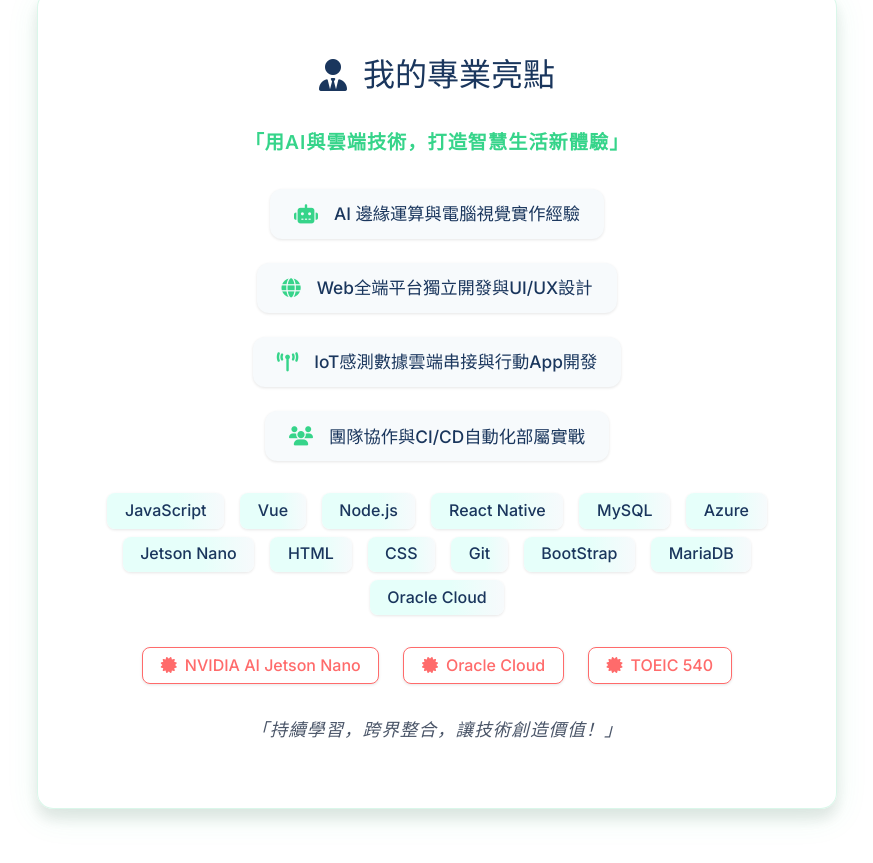
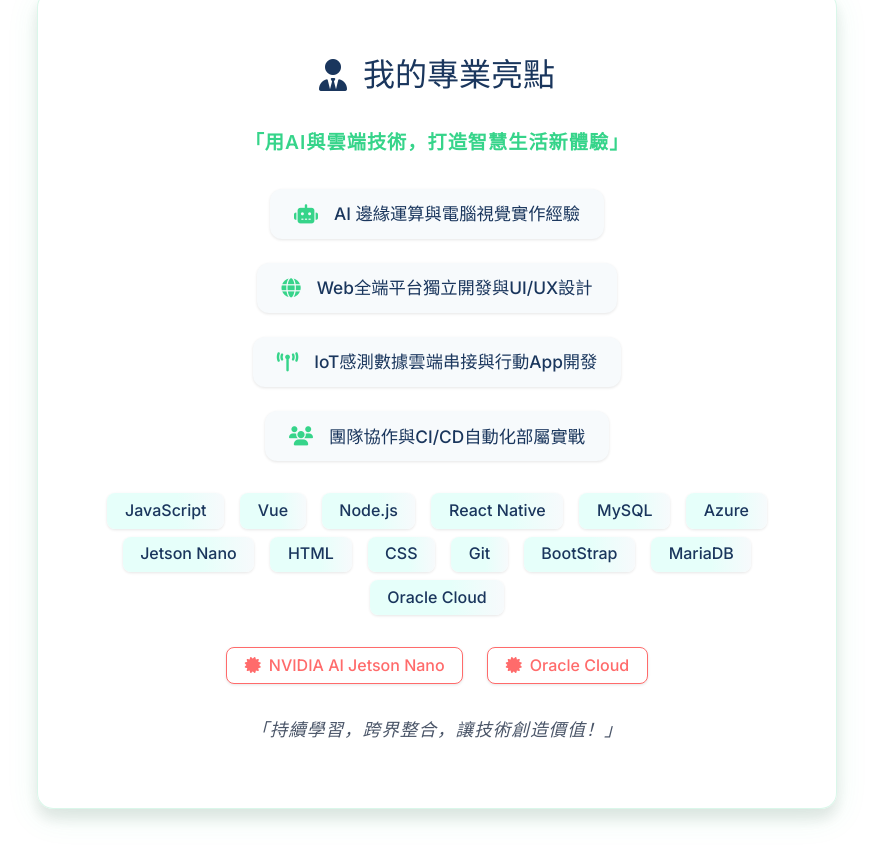
Before and after one commit to teddy135790196/teddy.github.io, a plain HTML site: page index.html in a window 1280 px wide. Shown: the part 3037-3900 px from the top of the page, without its empty margins (203-1076 px from the left). Drawn offline with nearby package versions, Linux system fonts and the light colour scheme.

Commit message:
Update index.html

```diff
--- a/index.html
+++ b/index.html
@@ -187,7 +187,6 @@
         <div class="cert-badges">
           <span><i class="fas fa-certificate"></i> NVIDIA AI Jetson Nano</span>
           <span><i class="fas fa-certificate"></i> Oracle Cloud</span>
-          <span><i class="fas fa-certificate"></i> TOEIC 540</span>
         </div>
         <div class="brand-motto">「持續學習，跨界整合，讓技術創造價值！」</div>
       </section>
```
